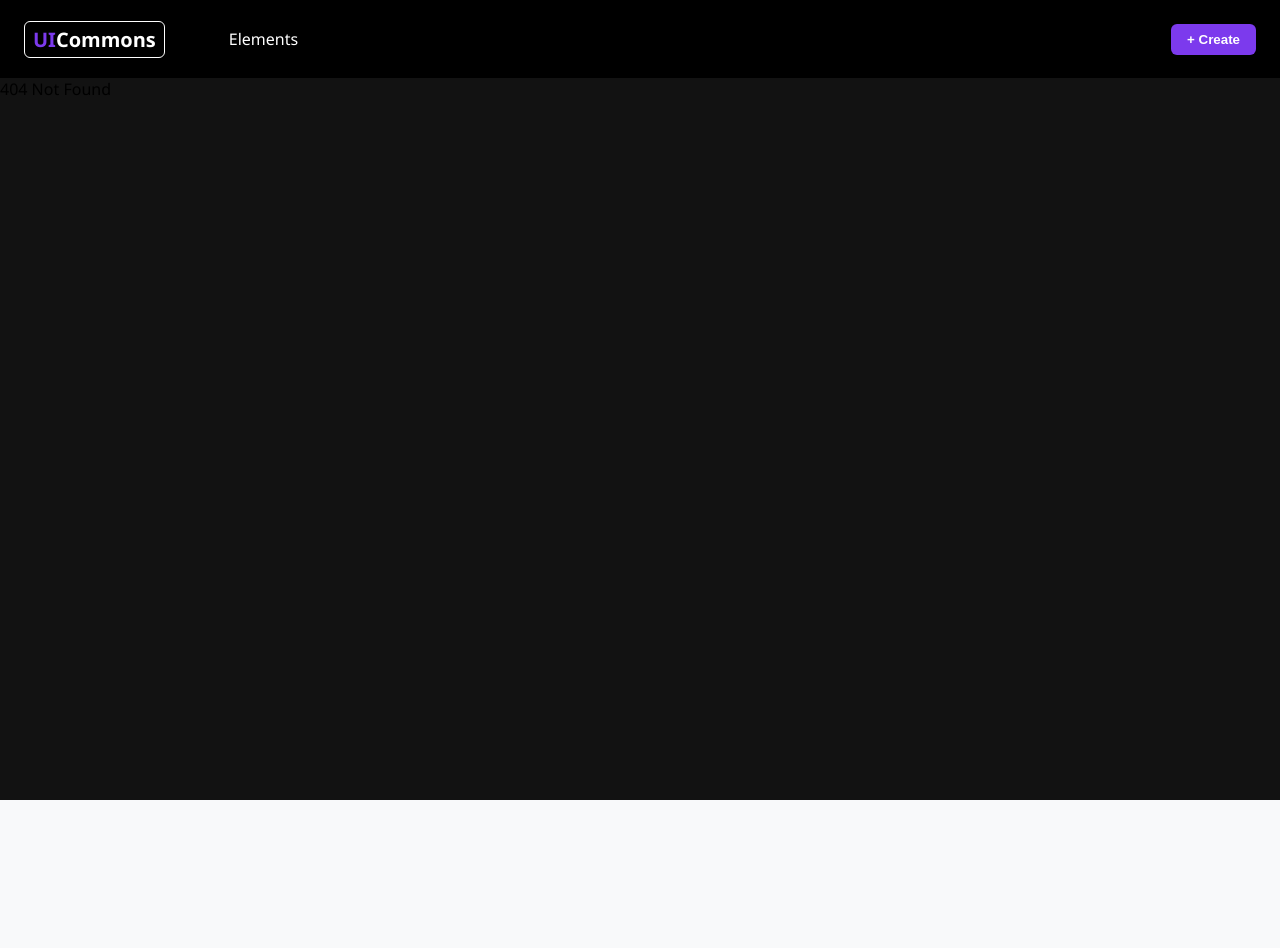
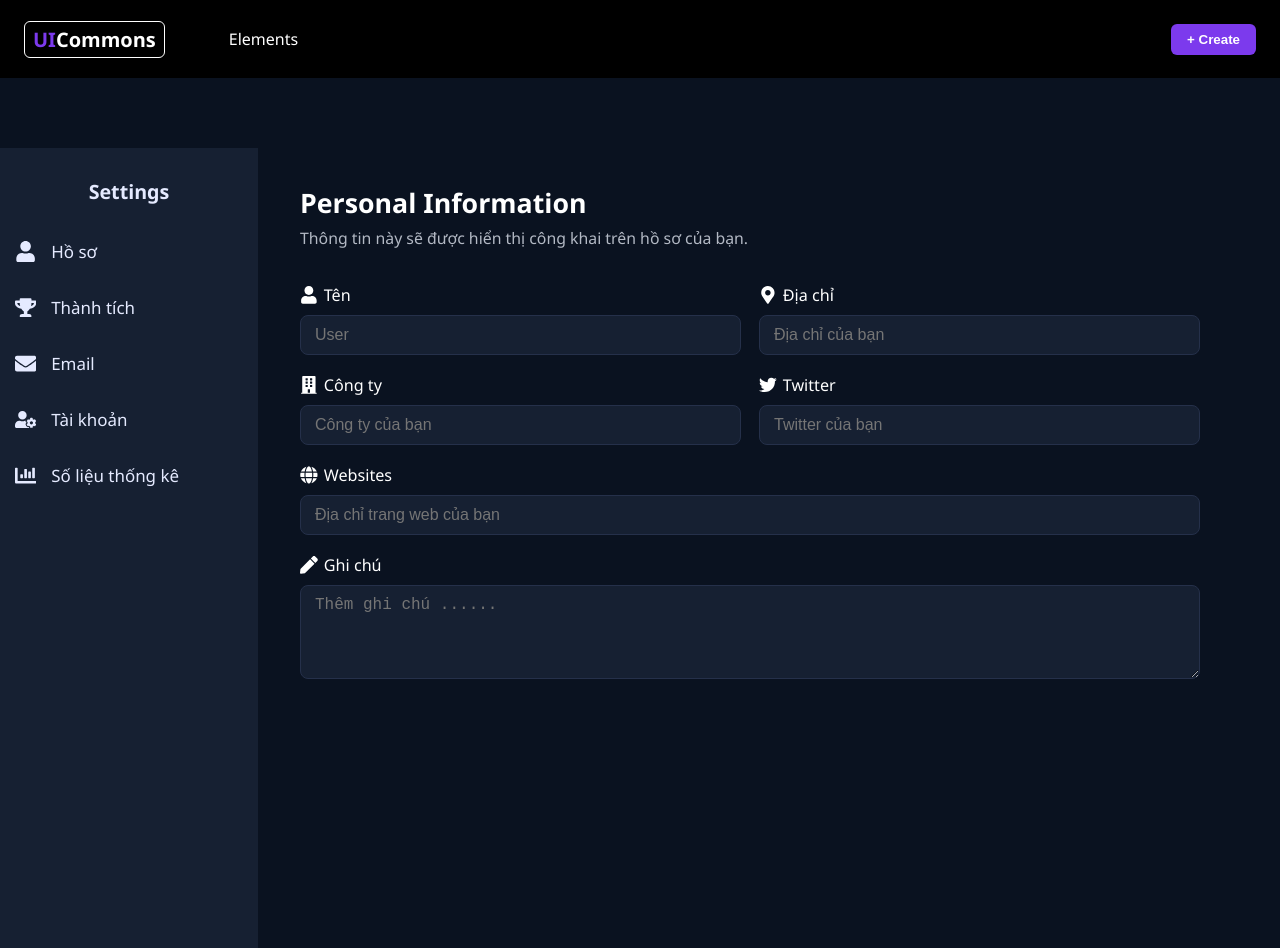
Before and after one commit to Igiss/UICommons, a React (Vite) app: page /settings in a window 1280 px wide. Before the commit this address had no page. Before the commit the page ends 800 px from the top, so only its background shows below. Built offline with nearby package versions, Linux system fonts and the light colour scheme.

Commit message:
settings

```diff
--- a/src/App.tsx
+++ b/src/App.tsx
@@ -10,6 +10,7 @@ import LoginSuccess from "./pages/Login/LoginSuccess";
 import AddElement from "./pages/AddElement";
 import ProfilePage from "./pages/Profile";
 import FavouritePage from "./pages/Favourite";
+import SettingProfile from "./pages/Setting";
 
 function App() {
   return (
@@ -24,7 +25,8 @@ function App() {
         <Route path="/element/:id" element={<ElementDetail />} />
         <Route path="/login/success" element={<LoginSuccess />} />
         <Route path="/elements/new" element={<AddElement />} />
-        {/* Route /preview đã được xóa bỏ vì nó là code cũ gây lỗi */}
+        <Route path="/settings" element={<SettingProfile />} />
+
         <Route path="*" element={<div>404 Not Found</div>} />
       </Routes>
     </Suspense>
--- /dev/null
+++ b/src/pages/Setting/index.tsx
@@ -0,0 +1,130 @@
+import "./style.scss";
+import {
+  FaUser,
+  FaTrophy,
+  FaEnvelope,
+  FaUserCog,
+  FaChartBar,
+  FaBuilding,
+  FaTwitter,
+  FaGlobe,
+  FaMapMarkerAlt,
+  FaPen,
+} from "react-icons/fa";
+
+const SettingProfile = () => {
+  return (
+    <div className="spgRoot">
+      {/* Sidebar */}
+      <aside className="spgSidebar">
+        <div className="spgSettingsTitle">Settings</div>
+        <nav className="spgMenu">
+          <div className="spgMenuItem" tabIndex={0}>
+            <FaUser className="spgMenuIcon" />
+            Hồ sơ
+          </div>
+          <div className="spgMenuItem" tabIndex={0}>
+            <FaTrophy className="spgMenuIcon" />
+            Thành tích
+          </div>
+          <div className="spgMenuItem" tabIndex={0}>
+            <FaEnvelope className="spgMenuIcon" />
+            Email
+          </div>
+          <div className="spgMenuItem" tabIndex={0}>
+            <FaUserCog className="spgMenuIcon" />
+            Tài khoản
+          </div>
+          <div className="spgMenuItem" tabIndex={0}>
+            <FaChartBar className="spgMenuIcon" />
+            Số liệu thống kê
+          </div>
+        </nav>
+      </aside>
+      {/* Main Content */}
+      <main className="spgMain">
+        <div className="spgHeader">Personal Information</div>
+        <div className="spgHint">
+          Thông tin này sẽ được hiển thị công khai trên hồ sơ của bạn.
+        </div>
+        <form className="spgForm">
+          <div className="spgRow">
+            <div className="spgField">
+              <label>
+                <FaUser className="spgFieldIcon" /> Tên
+              </label>
+              <input type="text" placeholder="User" />
+            </div>
+            <div className="spgField">
+              <label>
+                <FaMapMarkerAlt className="spgFieldIcon" /> Địa chỉ
+              </label>
+              <input type="text" placeholder="Địa chỉ của bạn" />
+            </div>
+          </div>
+          <div className="spgRow">
+            <div className="spgField">
+              <label>
+                <FaBuilding className="spgFieldIcon" /> Công ty
+              </label>
+              <input type="text" placeholder="Công ty của bạn" />
+            </div>
+            <div className="spgField">
+              <label>
+                <FaTwitter className="spgFieldIcon" /> Twitter
+              </label>
+              <input type="text" placeholder="Twitter của bạn" />
+            </div>
+          </div>
+          <div className="spgRow">
+            <div className="spgFieldFull">
+              <label>
+                <FaGlobe className="spgFieldIcon" /> Websites
+              </label>
+              <input type="text" placeholder="Địa chỉ trang web của bạn" />
+            </div>
+          </div>
+          <div className="spgRow">
+            <div className="spgFieldFull">
+              <label>
+                <FaPen className="spgFieldIcon" /> Ghi chú
+              </label>
+              <textarea placeholder="Thêm ghi chú ......" rows={4}></textarea>
+            </div>
+          </div>
+        </form>
+      </main>
+      {/* Footer
+      <footer className="spgFooter">
+        <div className="spgFooterWrap">
+          <div className="spgFooterCol">
+            <div className="spgUiverse"><span className="spgBrandBlue">UI</span>VERSE</div>
+            <div className="spgUiverseSub">Uiverse | Vũ trụ của UI</div>
+            <div><span aria-label="justice" role="img">⚖️</span> Giấy phép MIT</div>
+            <div>Mọi nội dung (thành phần UI) trên trang web này đều được xuất bản theo <a href="#">Giấy phép MIT</a>.</div>
+          </div>
+          <div className="spgFooterCol">
+            <b>Thông tin</b>
+            <ul>
+              <li><a href="#">Blog</a></li>
+              <li><a href="#">Hướng dẫn đăng bài</a></li>
+              <li><a href="#">Đưa ra phản hồi</a></li>
+              <li><a href="#">Báo cáo lỗi</a></li>
+            </ul>
+          </div>
+          <div className="spgFooterCol">
+            <b>Hợp pháp</b>
+            <ul>
+              <li><a href="#">Điều khoản và Điều kiện</a></li>
+              <li><a href="#">Chính sách bảo mật</a></li>
+              <li><a href="#">Chính sách cookie</a></li>
+              <li><a href="#">Tuyên bố miễn trừ trách nhiệm</a></li>
+            </ul>
+          </div>
+        </div>
+      </footer>*/}
+    </div>
+  );
+};
+
+export default SettingProfile;
--- /dev/null
+++ b/src/pages/Setting/style.scss
@@ -0,0 +1,179 @@
+.spgRoot {
+  display: flex;
+  min-height: 100vh;
+  background: #0a1220;
+  color: #fff;
+  padding-top: 70px;
+}
+.spgSidebar {
+  width: 258px;
+  background: #162032;
+  padding: 30px 0 0 0;
+  display: flex;
+  flex-direction: column;
+  align-items: center;
+}
+.spgSettingsTitle {
+  font-size: 1.23rem;
+  font-weight: bold;
+  margin-bottom: 22px;
+  color: #e5eaff;
+}
+.spgMenu {
+  width: 100%;
+}
+.spgMenuItem {
+  width: 92%;
+  display: flex;
+  align-items: center;
+  gap: 15px;
+  padding: 13px 15px;
+  border-radius: 10px;
+  cursor: pointer;
+  color: #e5eaff;
+  font-size: 1.06rem;
+  margin-bottom: 7px;
+  transition: background 0.18s;
+}
+.spgMenuItem:hover {
+  background: #212e47;
+  color: #7ce6fd;
+}
+.spgMenuIcon {
+  font-size: 1.25em;
+  min-width: 21px;
+}
+
+.spgMain {
+  flex: 1;
+  display: flex;
+  flex-direction: column;
+  min-width: 0;
+  padding: 36px 36px 0 42px;
+}
+.spgHeader {
+  font-size: 1.67rem;
+  font-weight: bold;
+  margin-bottom: 6px;
+}
+.spgHint {
+  font-size: 0.99rem;
+  margin-bottom: 35px;
+  color: #b3b9c4;
+}
+.spgForm {
+  max-width: 900px;
+  width: 100%;
+  display: flex;
+  flex-direction: column;
+  gap: 17px;
+}
+.spgRow {
+  display: flex;
+  gap: 18px;
+  width: 100%;
+}
+.spgField,
+.spgFieldFull {
+  flex: 1 1 50%;
+  display: flex;
+  flex-direction: column;
+  gap: 7px;
+}
+.spgFieldFull {
+  flex: 1 1 100%;
+}
+.spgField label,
+.spgFieldFull label {
+  font-size: 1.01rem;
+  display: flex;
+  align-items: center;
+  gap: 6px;
+  margin-bottom: 2px;
+}
+.spgFieldIcon {
+  font-size: 1.1em;
+}
+input[type="text"],
+textarea {
+  background: #162032;
+  border: 1.4px solid #25304a;
+  border-radius: 8px;
+  padding: 10px 14px;
+  font-size: 1rem;
+  color: #fff;
+  margin-bottom: 2px;
+}
+input:focus,
+textarea:focus {
+  border: 1.3px solid #7ce6fd;
+  outline: none;
+}
+textarea {
+  resize: vertical;
+  min-height: 60px;
+}
+.spgFooter {
+  background: #121a2a;
+  color: #b3b9c4;
+  margin-left: -258px;
+  width: 100vw;
+  padding: 32px 0 25px 0;
+}
+.spgFooterWrap {
+  max-width: 1280px;
+  margin: 0 auto;
+  display: flex;
+  gap: 36px;
+}
+.spgFooterCol {
+  flex: 1 1 0;
+}
+.spgUiverse {
+  font-weight: bold;
+  font-size: 1.19rem;
+  margin-bottom: 9px;
+}
+.spgBrandBlue {
+  color: #2796fd;
+}
+.spgUiverseSub {
+  font-size: 1rem;
+  color: #b3e4ff;
+  margin-bottom: 7px;
+}
+.spgFooterCol ul {
+  list-style: none;
+  padding: 0;
+  margin: 8px 0 0 0;
+}
+.spgFooterCol li {
+  margin-bottom: 6px;
+}
+.spgFooterCol a {
+  color: #70e5ff;
+  text-decoration: underline;
+}
+
+@media (max-width: 1100px) {
+  .spgFooterWrap {
+    flex-direction: column;
+    gap: 16px;
+  }
+}
+@media (max-width: 800px) {
+  .spgRoot {
+    flex-direction: column;
+  }
+  .spgSidebar {
+    flex-direction: row;
+    width: 100vw;
+    min-height: unset;
+  }
+  .spgMain {
+    padding: 28px 10px 0 10px;
+  }
+  .spgFooter {
+    margin-left: 0;
+  }
+}
```
Also changed, not shown: src/pages/Profile/settingprofile.scss (deleted, +0 -101 lines).
